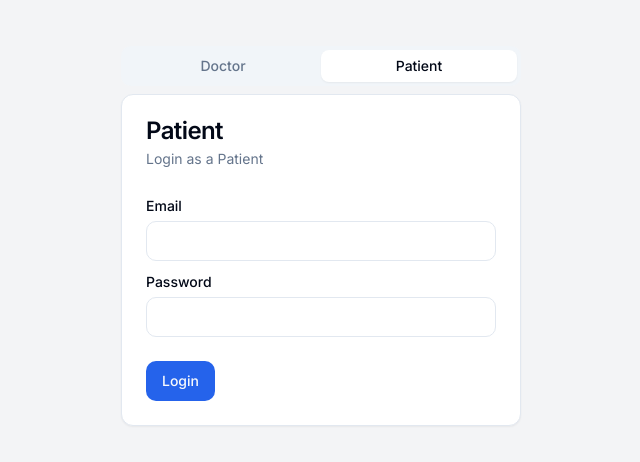
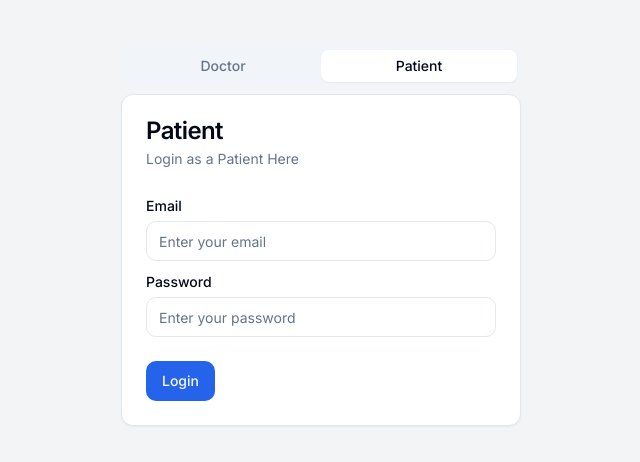
Before and after one commit to Aditya26Das/HealthConnect, a Next.js app: page /login in a window 1280 px wide. Shown: the part 164-626 px from the top of the page, without its empty margins (319-959 px from the left). Built offline with nearby package versions, Linux system fonts and the light colour scheme.

Commit message:
Login e._formData() error spotted

```diff
--- a/src/app/login/page.tsx
+++ b/src/app/login/page.tsx
@@ -1,7 +1,7 @@
 "use client";
-import { useState, ChangeEvent } from 'react';
-import { useRouter } from 'next/navigation';
-import { Button } from '@/components/ui/button';
+import { useState } from 'react';
+// import { useRouter } from 'next/navigation'; --> gives error e._formData
+import { Button } from "@/components/ui/button";
 import {
   Card,
   CardContent,
@@ -9,24 +9,24 @@ import {
   CardFooter,
   CardHeader,
   CardTitle,
-} from '@/components/ui/card';
-import { Input } from '@/components/ui/input';
-import { Label } from '@/components/ui/label';
-import { Tabs, TabsContent, TabsList, TabsTrigger } from '@/components/ui/tabs';
-import { login } from '@/api/appwrite/auth';
+} from "@/components/ui/card";
+import { Input } from "@/components/ui/input";
+import { Label } from "@/components/ui/label";
+import { Tabs, TabsContent, TabsList, TabsTrigger } from "@/components/ui/tabs";
+import { login } from "@/api/appwrite/auth";
 
 function Login() {
-  const router = useRouter();
+  // const router = useRouter();  --> gives error e._formData
   const [doctorDetails, setDoctorDetails] = useState({ email: '', password: '' });
   const [patientDetails, setPatientDetails] = useState({ email: '', password: '' });
   const [error, setError] = useState<string | null>(null);
 
-  const handleInputChange = (e: ChangeEvent<HTMLInputElement>, userType: 'Doctor' | 'Patient') => {
+  const handleInputChange = (e: React.ChangeEvent<HTMLInputElement>, userType: 'Doctor' | 'Patient') => {
     const { id, value } = e.target;
     if (userType === 'Doctor') {
-      setDoctorDetails({ ...doctorDetails, [id]: value });
+      setDoctorDetails(prev => ({ ...prev, [id]: value }));
     } else {
-      setPatientDetails({ ...patientDetails, [id]: value });
+      setPatientDetails(prev => ({ ...prev, [id]: value }));
     }
   };
 
@@ -34,7 +34,7 @@ function Login() {
     const details = userType === 'Doctor' ? doctorDetails : patientDetails;
     try {
       await login(details.email, details.password);
-      router.push('/dashboard'); // Redirect after successful login
+      //router.push('/');// Redirect logic here  --> gives error e._formData
     } catch (error: unknown) {
       if (error instanceof Error) {
         setError(error.message);
@@ -55,24 +55,26 @@ function Login() {
           <Card>
             <CardHeader>
               <CardTitle>Doctor</CardTitle>
-              <CardDescription>Login As a Doctor</CardDescription>
+              <CardDescription>Login as a Doctor Here</CardDescription>
             </CardHeader>
             <CardContent className="space-y-2">
               <div className="space-y-1">
-                <Label htmlFor="doctor-email">Email</Label>
+                <Label htmlFor="email">Email</Label>
                 <Input
-                  id="doctor-email"
+                  id="email"
                   value={doctorDetails.email}
                   onChange={(e) => handleInputChange(e, 'Doctor')}
+                  placeholder="Enter your email"
                 />
               </div>
               <div className="space-y-1">
-                <Label htmlFor="doctor-password">Password</Label>
+                <Label htmlFor="password">Password</Label>
                 <Input
-                  id="doctor-password"
+                  id="password"
                   type="password"
                   value={doctorDetails.password}
                   onChange={(e) => handleInputChange(e, 'Doctor')}
+                  placeholder="Enter your password"
                 />
               </div>
               {error && <div className="text-red-500">{error}</div>}
@@ -86,24 +88,26 @@ function Login() {
           <Card>
             <CardHeader>
               <CardTitle>Patient</CardTitle>
-              <CardDescription>Login as a Patient</CardDescription>
+              <CardDescription>Login as a Patient Here</CardDescription>
             </CardHeader>
             <CardContent className="space-y-2">
               <div className="space-y-1">
-                <Label htmlFor="patient-email">Email</Label>
+                <Label htmlFor="email">Email</Label>
                 <Input
-                  id="patient-email"
+                  id="email"
                   value={patientDetails.email}
                   onChange={(e) => handleInputChange(e, 'Patient')}
+                  placeholder="Enter your email"
                 />
               </div>
               <div className="space-y-1">
-                <Label htmlFor="patient-password">Password</Label>
+                <Label htmlFor="password">Password</Label>
                 <Input
-                  id="patient-password"
+                  id="password"
                   type="password"
                   value={patientDetails.password}
                   onChange={(e) => handleInputChange(e, 'Patient')}
+                  placeholder="Enter your password"
                 />
               </div>
               {error && <div className="text-red-500">{error}</div>}
```
